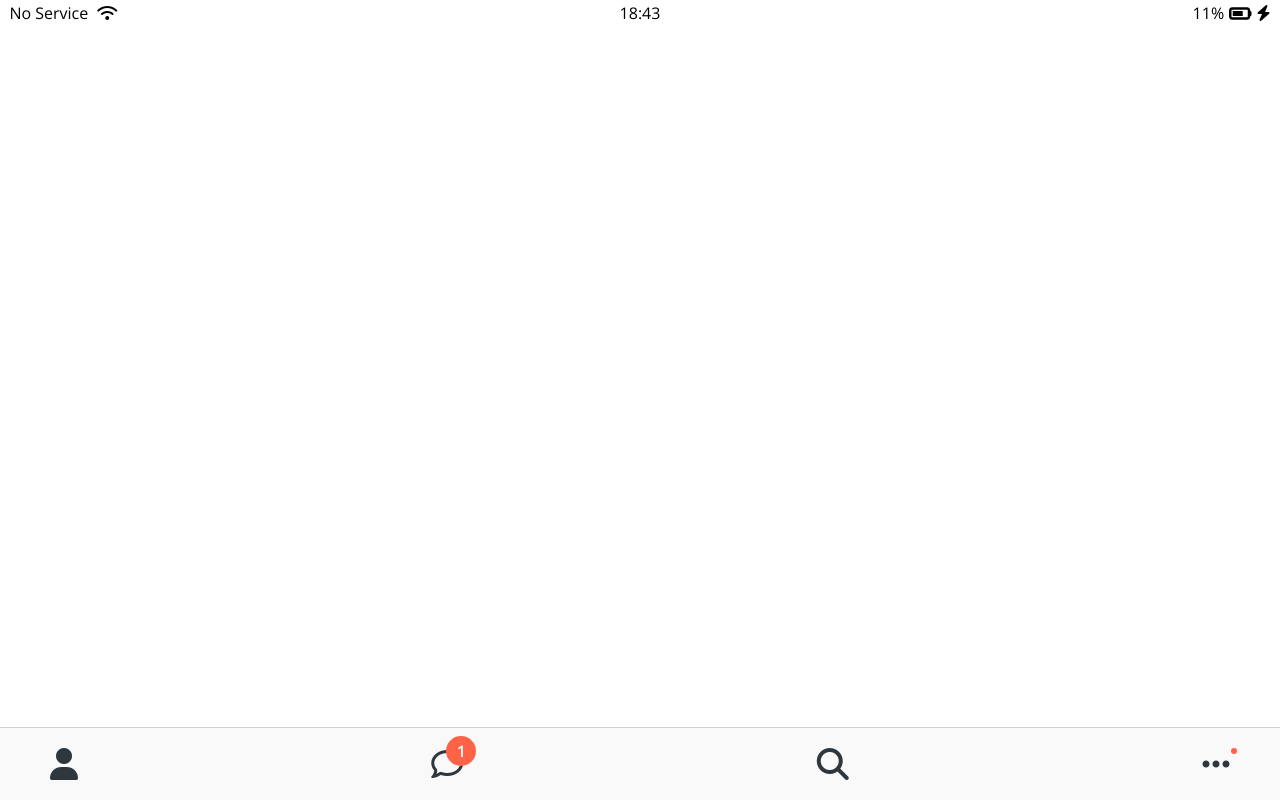
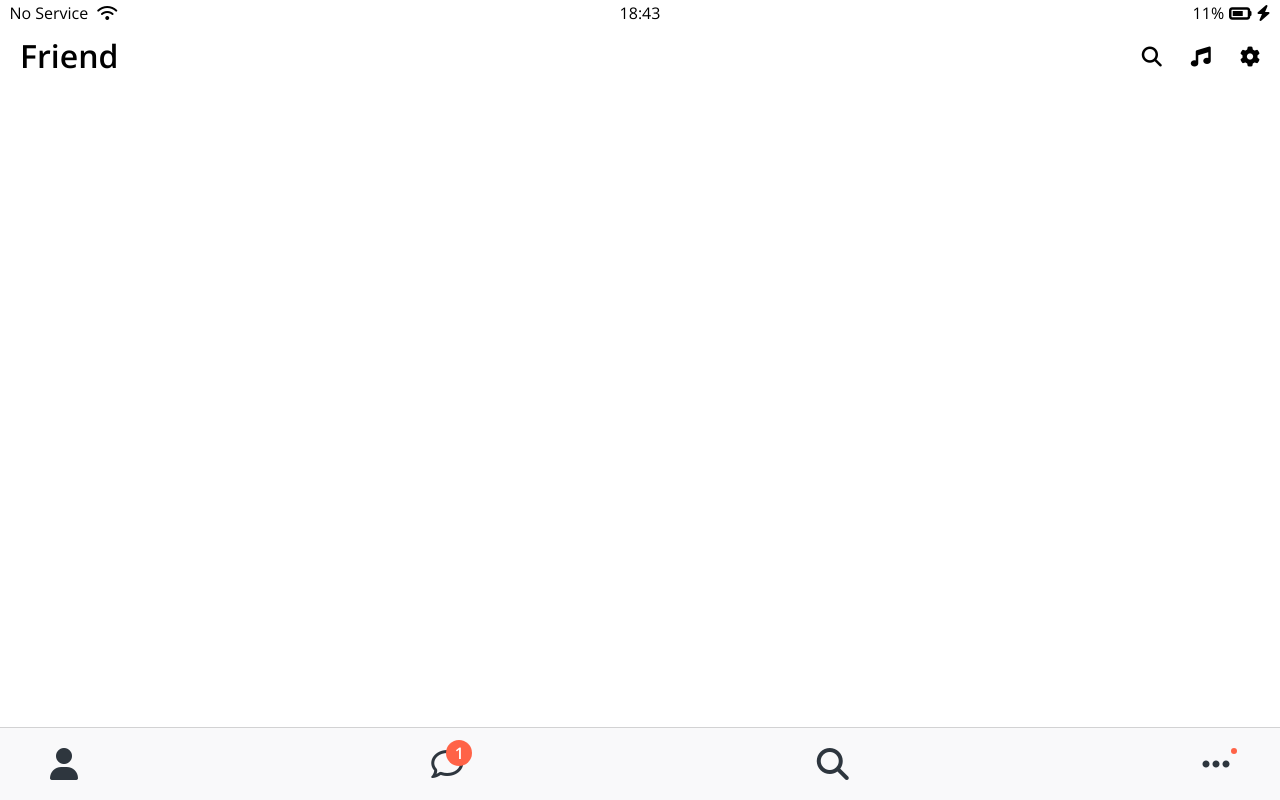
Before and after one commit to iinsue/new-kokoa, a plain HTML site: page friends.html in a window 1280 px wide. Drawn offline with nearby package versions, Linux system fonts and the light colour scheme.

Commit message:
chapter12 Friend CSS
screen-header CSS

```diff
--- a/css/components/nav-bar.css
+++ b/css/components/nav-bar.css
@@ -20,9 +20,9 @@
 
 .nav__notification {
   background-color: tomato;
-  width: 30px;
-  height: 30px;
-  border-radius: 15px;
+  width: 26px;
+  height: 26px;
+  border-radius: 13px;
   display: flex;
   justify-content: center;
   align-items: center;
@@ -33,7 +33,7 @@
   bottom: 15px;
 }
 
-.nav__notification__ellipsis {
+.nav__notification--ellipsis {
   background-color: tomato;
   display: block;
   width: 6px;
--- /dev/null
+++ b/css/components/screen-header.css
@@ -0,0 +1,15 @@
+.screen-header {
+  display: flex;
+  justify-content: space-between;
+  align-items: center;
+  padding: 40px 20px 20px 20px;
+}
+
+.screen-header__title {
+  font-size: 32px;
+  font-weight: 600;
+}
+
+.screen-header__icons span {
+  margin-left: 25px;
+}
--- a/css/style.css
+++ b/css/style.css
@@ -5,6 +5,7 @@
 /*Components*/
 @import "components/status-bar.css";
 @import "components/nav-bar.css";
+@import "components/screen-header.css";
 
 /*Screen*/
 @import "screens/login.css";
--- a/friends.html
+++ b/friends.html
@@ -21,6 +21,14 @@
         <i class="fas fa-bolt"></i>
       </div>
     </div>
+    <header class="screen-header">
+      <h1 class="screen-header__title">Friend</h1>
+      <div class="screen-header__icons">
+        <span><i class="fas fa-search fa-lg"></i></span>
+        <span><i class="fas fa-music fa-lg"></i></span>
+        <span><i class="fas fa-cog fa-lg"></i></span>
+      </div>
+    </header>
     <nav class="nav">
       <ul class="nav__list">
         <li class="nav__btn">
@@ -39,7 +47,7 @@
         </li>
         <li class="nav__btn">
           <a class="nav__link" href="#">
-            <span class="nav__notification__ellipsis"></span>
+            <span class="nav__notification--ellipsis"></span>
             <i class="fas fa-ellipsis-h fa-2x"></i
           ></a>
         </li>
```
Also changed, not shown: 1 other file.
